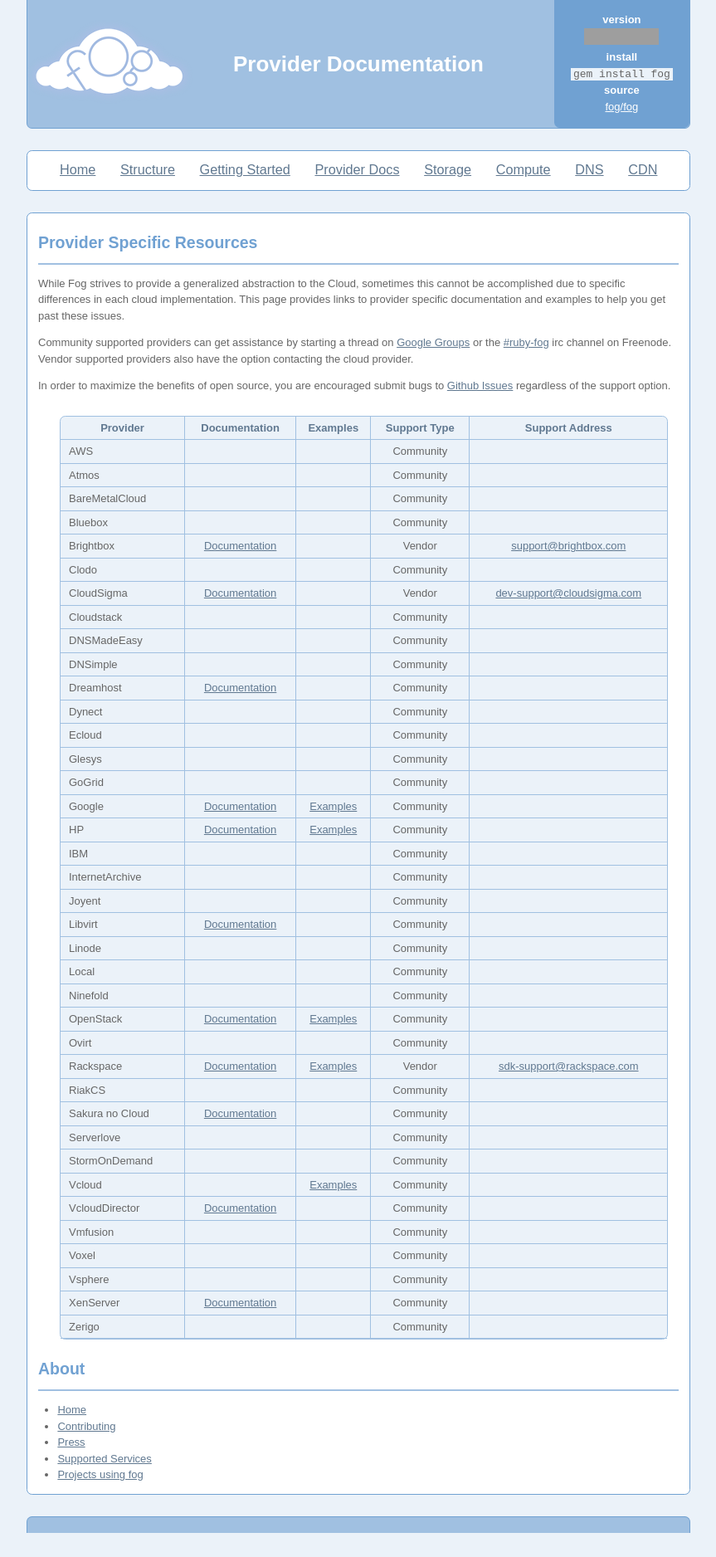
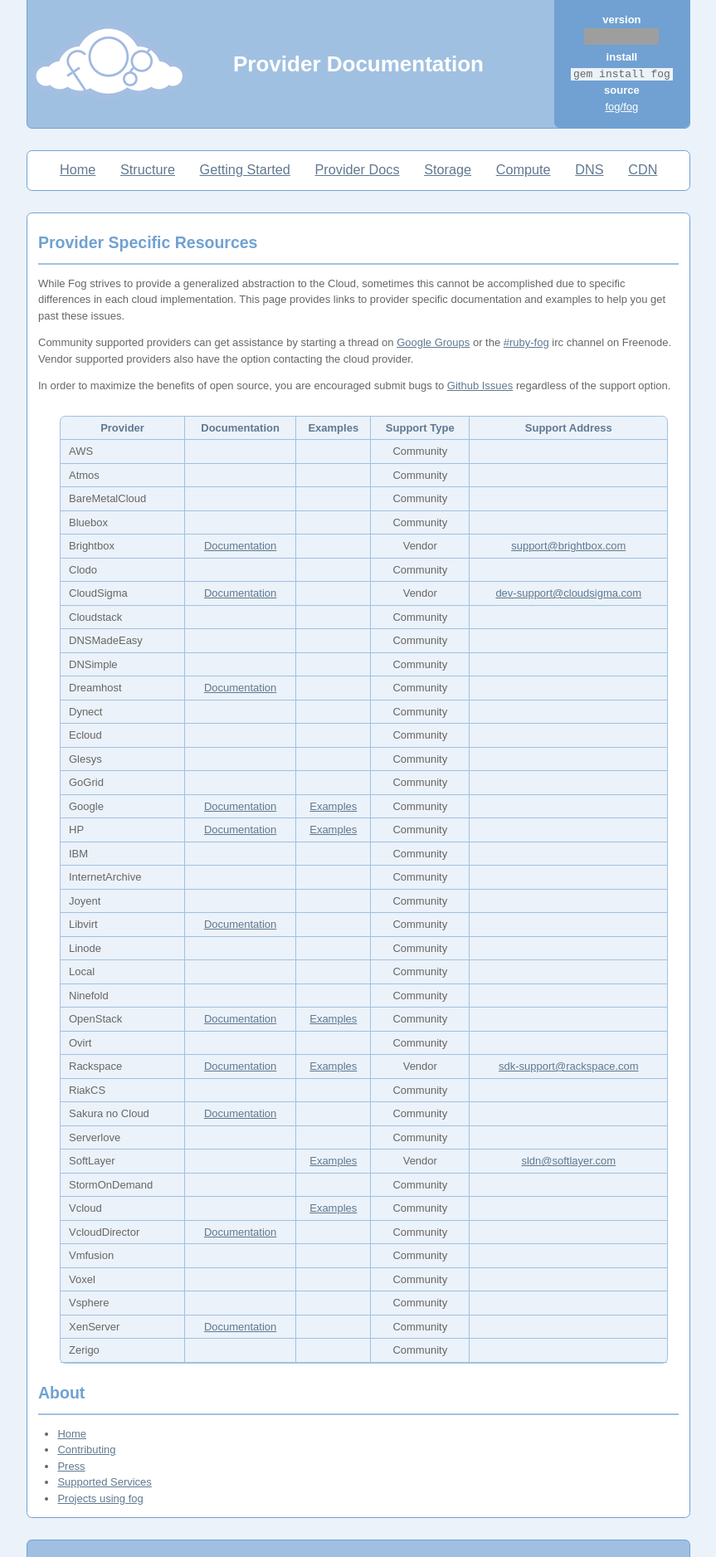
Before and after one commit to fog/fog.github.com, a Jekyll site: the page built from about/provider_documentation.markdown, in a window 1280 px wide. Shown: the whole page at 83% size, without its empty margins (208-1071 px from the left). Built offline with Jekyll 4.4.1, drawn with Linux system fonts in a browser that asks for light colours; nearby versions of some CDN libraries; before the commit the page ends 1847 px from its top, so only the background shows below that; grey boxes are pictures that could not be loaded.

Commit message:
Add SoftLayer documentation links.

```diff
--- a/about/provider_documentation.markdown
+++ b/about/provider_documentation.markdown
@@ -231,6 +231,13 @@ In order to maximize the benefits of open source, you are encouraged submit bugs
      <td></td>
    </tr>
    <tr>
+     <td>SoftLayer</td>
+     <td></td>
+     <td><a href="https://github.com/fog/fog-softlayer/tree/master/examples">Examples</a></td>
+     <td>Vendor</td>
+     <td><a href="mailto:sldn@softlayer.com">sldn@softlayer.com</a></td>
+   </tr>
+   <tr>
      <td>StormOnDemand</td>
      <td></td>
      <td></td>
--- a/about/supported_services.markdown
+++ b/about/supported_services.markdown
@@ -39,6 +39,7 @@ title:  Supported Services
   <tr><th>ovirt</th><td></td><td style='text-align: center;'>+</td><td></td><td></td><td></td><td></td></tr>
   <tr><th>rackspace</th><td style='text-align: center;'>+</td><td style='text-align: center;'>+</td><td style='text-align: center;'>+</td><td style='text-align: center;'>+</td><td style='text-align: center;'>+</td><td>block_storage, compute_v2, load_balancers, databases</td></tr>
   <tr><th>serverlove</th><td></td><td style='text-align: center;'>+</td><td></td><td></td><td></td><td></td></tr>
+<tr><th>softlayer</th><td></td><td style='text-align: center;'>+</td><td style='text-align: center;'>+</td><td></td><td style='text-align: center;'>+</td><td>network</td></tr>
   <tr><th>stormondemand</th><td></td><td style='text-align: center;'>+</td><td></td><td></td><td></td><td></td></tr>
   <tr><th>vcloud</th><td></td><td style='text-align: center;'>+</td><td></td><td></td><td></td><td></td></tr>
   <tr><th>virtualbox</th><td></td><td style='text-align: center;'>+</td><td></td><td></td><td></td><td></td></tr>
```
